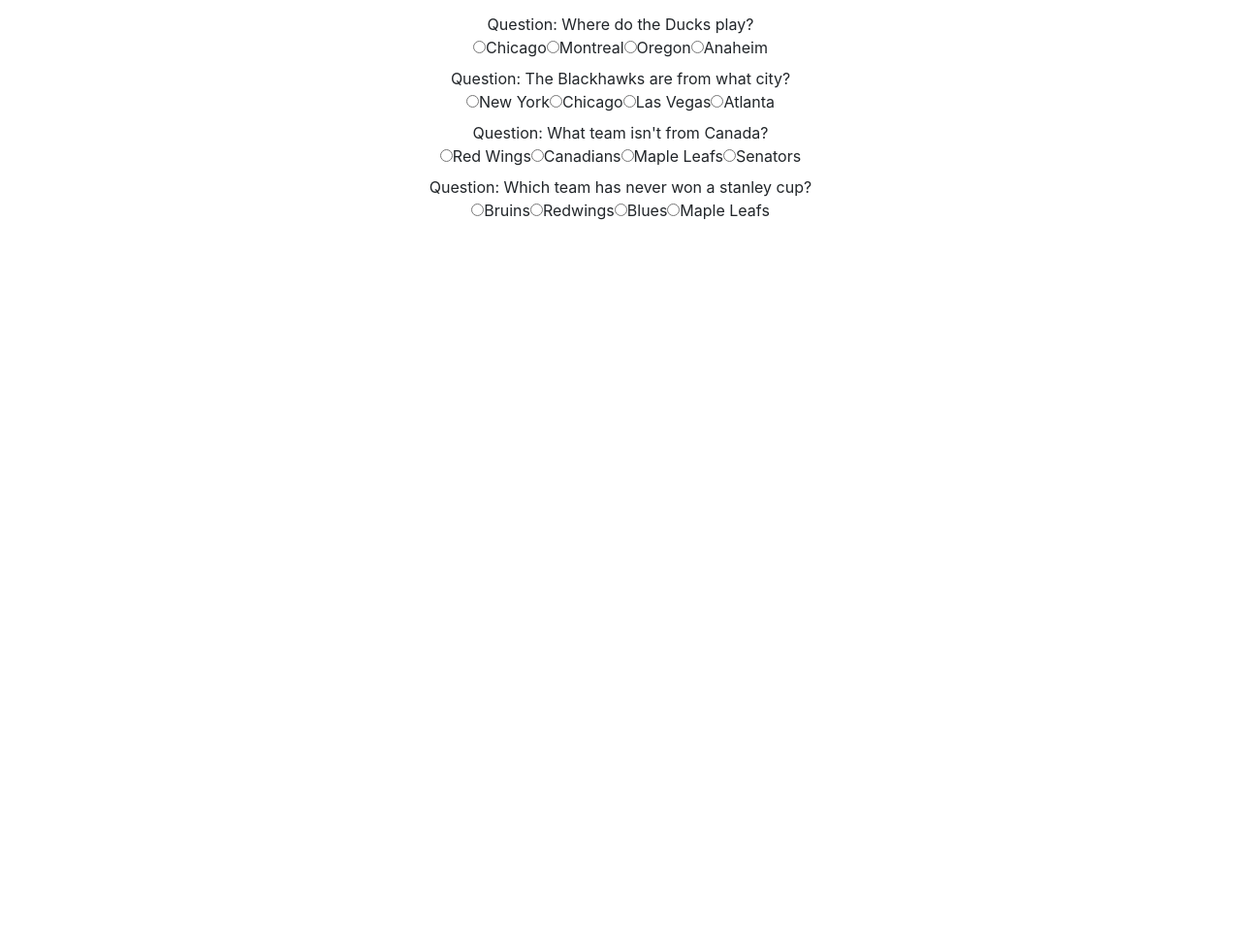
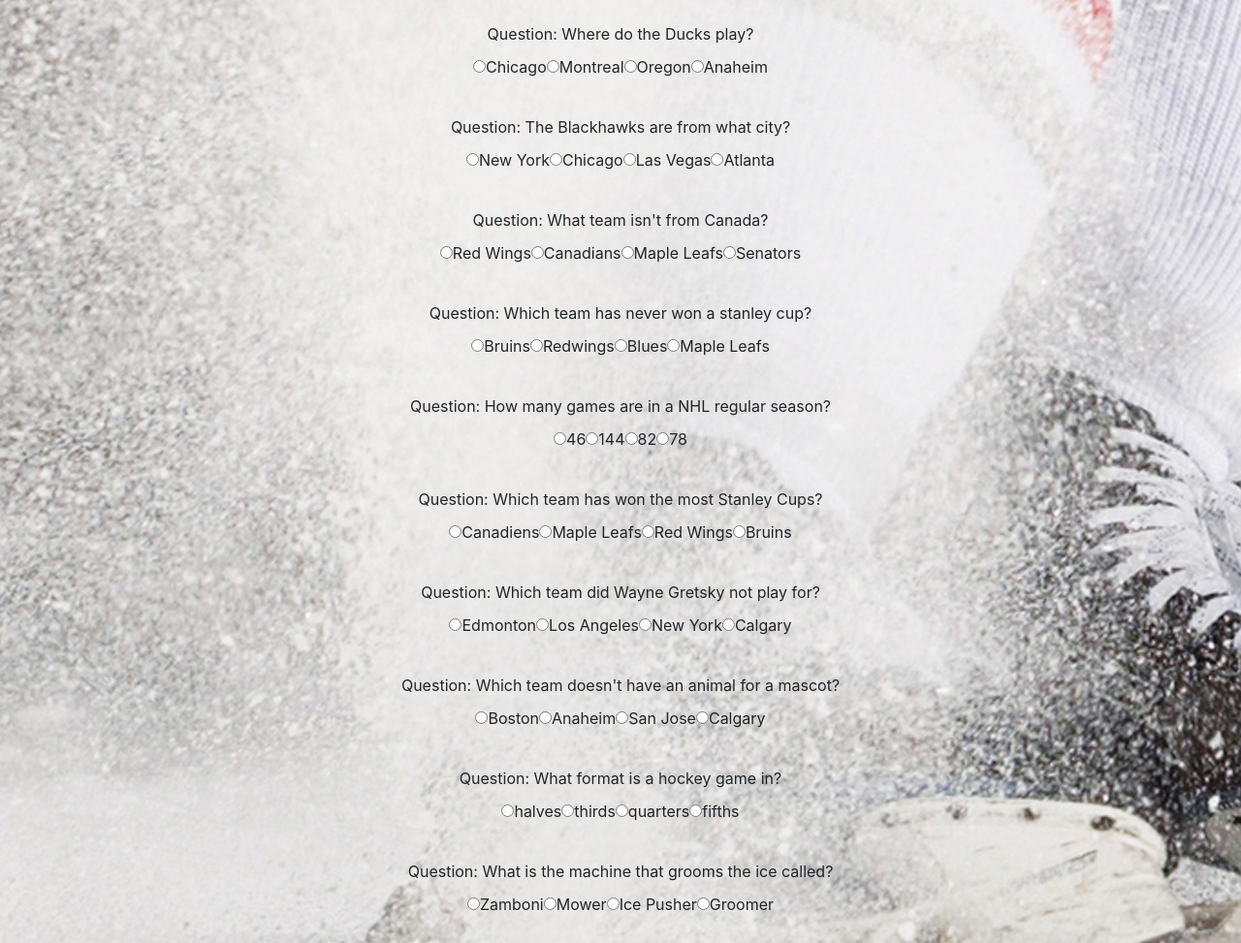
Before and after one commit to ThomasSeaman/TriviaGame, a plain HTML site: page index.html in a window 1280 px wide. Shown: the part 83-1056 px from the top of the page at 97% size. Before the commit the page ends 800 px from the top, so only its background shows below. Drawn offline with nearby package versions, Linux system fonts and the light colour scheme.

Commit message:
styling start

```diff
--- a/assets/css/style.css
+++ b/assets/css/style.css
@@ -1,3 +1,13 @@
 body {
     text-align: center;
+    background-color: #cf2e2e;
+    background-image: url("hockeybackground.jpg");
 }
+
+#question-paragraph{
+    padding: 10px;
+}
+
+#choices-display{
+    padding: 10px;
+}
--- a/assets/javascript/app.js
+++ b/assets/javascript/app.js
@@ -25,6 +25,36 @@
             "question" : "Which team has never won a stanley cup?",
             "choices" : ["Bruins","Redwings","Blues","Maple Leafs"],
             "answerIndex" : 2
+        },
+        {
+            "question" : "How many games are in a NHL regular season?",
+            "choices" : ["46","144","82","78"],
+            "answerIndex" : 2
+        },
+        {
+            "question" : "Which team has won the most Stanley Cups?",
+            "choices" : ["Canadiens","Maple Leafs","Red Wings","Bruins"],
+            "answerIndex" : 0
+        },
+        {
+            "question" : "Which team did Wayne Gretsky not play for?",
+            "choices" : ["Edmonton","Los Angeles","New York","Calgary"],
+            "answerIndex" : 3
+        },
+        {
+            "question" : "Which team doesn't have an animal for a mascot?",
+            "choices" : ["Boston","Anaheim","San Jose","Calgary"],
+            "answerIndex" : 3
+        },
+        {
+            "question" : "What format is a hockey game in?",
+            "choices" : ["halves","thirds","quarters","fifths"],
+            "answerIndex" : 1
+        },
+        {
+            "question" : "What is the machine that grooms the ice called?",
+            "choices" : ["Zamboni","Mower","Ice Pusher","Groomer"],
+            "answerIndex" : 3
         }
     ];
 
@@ -36,16 +66,11 @@
 
         function showQuestions () {
             $('<div id="question" class="row"></div>').appendTo('#question-group');
-            // $('<div id="question-column" class="col-lg-12">').appendTo('#question');
-            // $('<div id="question-text">').appendTo('#question-column');
-
-
 
             for(var i = 0; i < questions.length; i++){
                 console.log(questions[i].question);
-                $('#question-group').append('<div id="question-paragraph" class="col-lg-12">Question: ' + questions[i].question + '<div id="choices-display" class="col-lg-12">' + '<input type="radio" id="radio-choices"><label id="choice-label">' + questions[i].choices[0] + '</label>' + '<input type="radio" id="radio-choices"><label id="choice-label">' + questions[i].choices[1] + '</label>' + '<input type="radio" id="radio-choices"><label id="choice-label">' + questions[i].choices[2] + '</label>' + '<input type="radio" id="radio-choices"><label id="choice-label">' + questions[i].choices[3] + '</label>');
+                $('#question-group').append('<div id="question-paragraph" class="col-lg-12">Question: ' + questions[i].question + '<div id="choices-display" class="col-lg-12">' + '<input type="radio" id="radio-choices" name="button"><label id="choice-label">' + questions[i].choices[0] + '</label>' + '<input type="radio" id="radio-choices" name="button"><label id="choice-label">' + questions[i].choices[1] + '</label>' + '<input type="radio" id="radio-choices" name="button"><label id="choice-label">' + questions[i].choices[2] + '</label>' + '<input type="radio" id="radio-choices" name="button"><label id="choice-label">' + questions[i].choices[3] + '</label>');
                 console.log(questions[i].choices);
-
             }
         }
     }
```
Also changed, not shown: assets/css/hockeybackground.jpg (added), 2 other files.
